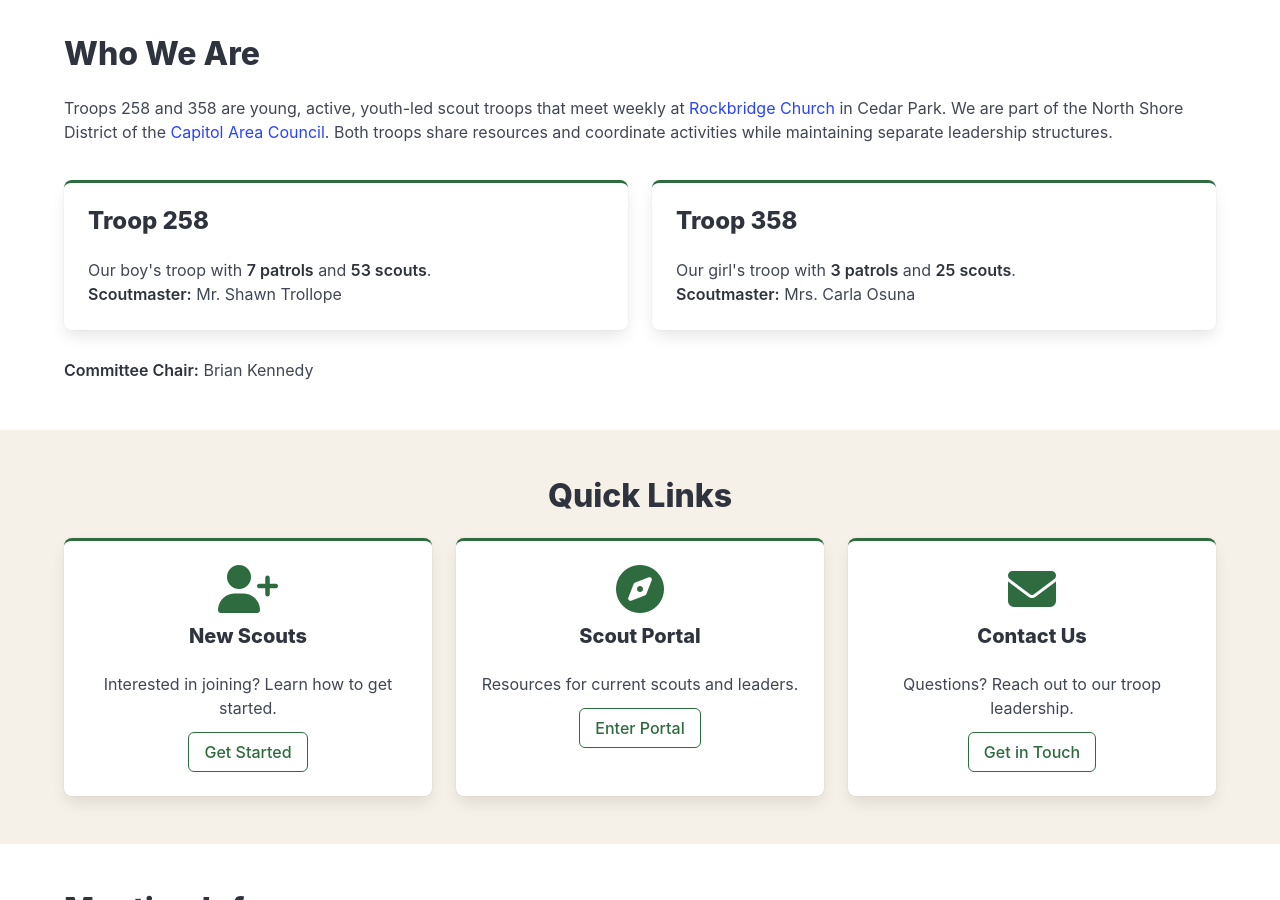
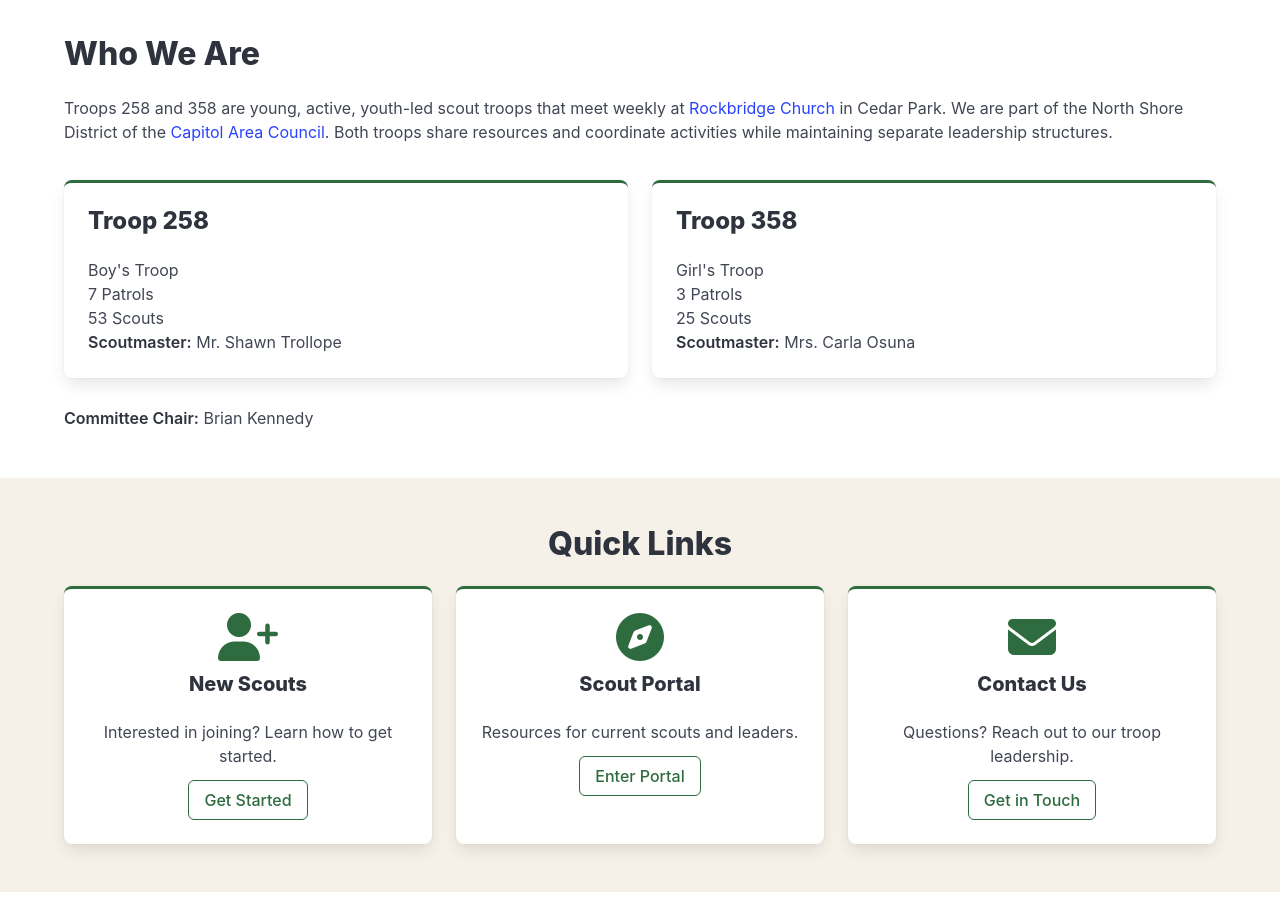
Before and after one commit to jhickman55/Scouts258and358, a Jekyll site: the page built from index.md, in a window 1280 px wide and 900 px high, scrolled down 510 px. Built offline with Jekyll 4.4.1, drawn with Linux system fonts in a browser that asks for light colours.

Commit message:
Optimize hero image and update troop cards to bullet lists

```diff
--- a/index.md
+++ b/index.md
@@ -28,8 +28,12 @@ title: Home
         <div class="card">
           <div class="card-content">
             <h3 class="title is-4">Troop 258</h3>
-            <p>Our boy's troop with <strong>7 patrols</strong> and <strong>53 scouts</strong>.</p>
-            <p><strong>Scoutmaster:</strong> Mr. Shawn Trollope</p>
+            <ul>
+              <li>Boy's Troop</li>
+              <li>7 Patrols</li>
+              <li>53 Scouts</li>
+              <li><strong>Scoutmaster:</strong> Mr. Shawn Trollope</li>
+            </ul>
           </div>
         </div>
       </div>
@@ -37,8 +41,12 @@ title: Home
         <div class="card">
           <div class="card-content">
             <h3 class="title is-4">Troop 358</h3>
-            <p>Our girl's troop with <strong>3 patrols</strong> and <strong>25 scouts</strong>.</p>
-            <p><strong>Scoutmaster:</strong> Mrs. Carla Osuna</p>
+            <ul>
+              <li>Girl's Troop</li>
+              <li>3 Patrols</li>
+              <li>25 Scouts</li>
+              <li><strong>Scoutmaster:</strong> Mrs. Carla Osuna</li>
+            </ul>
           </div>
         </div>
       </div>
```
Also changed, not shown: .claude/settings.local.json (added), images/Logos/258 logo v1.png (added), images/Logos/258358logoWhite.png (added), images/Logos/258358logocolor.png (added), images/Logos/358 logov1.png (added), images/Logos/TROOPS 258 358 LOGO.png (added), images/Logos/back-hoodie-sticker.png (added), images/Logos/front-hoodie-pocket_orig.png (added), images/Logos/prepared-for-life-stacked-color-1024x512_orig.gif (added), 2 other files.
